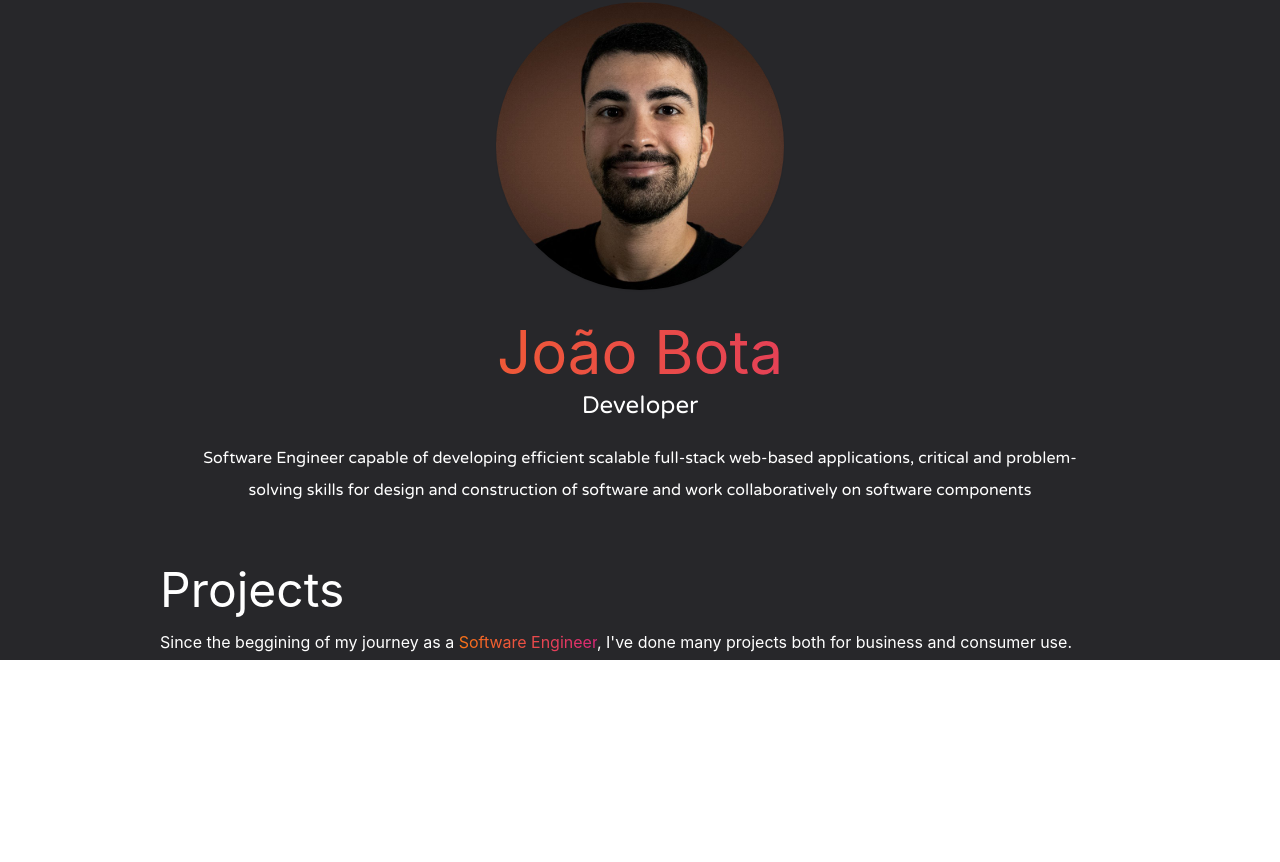
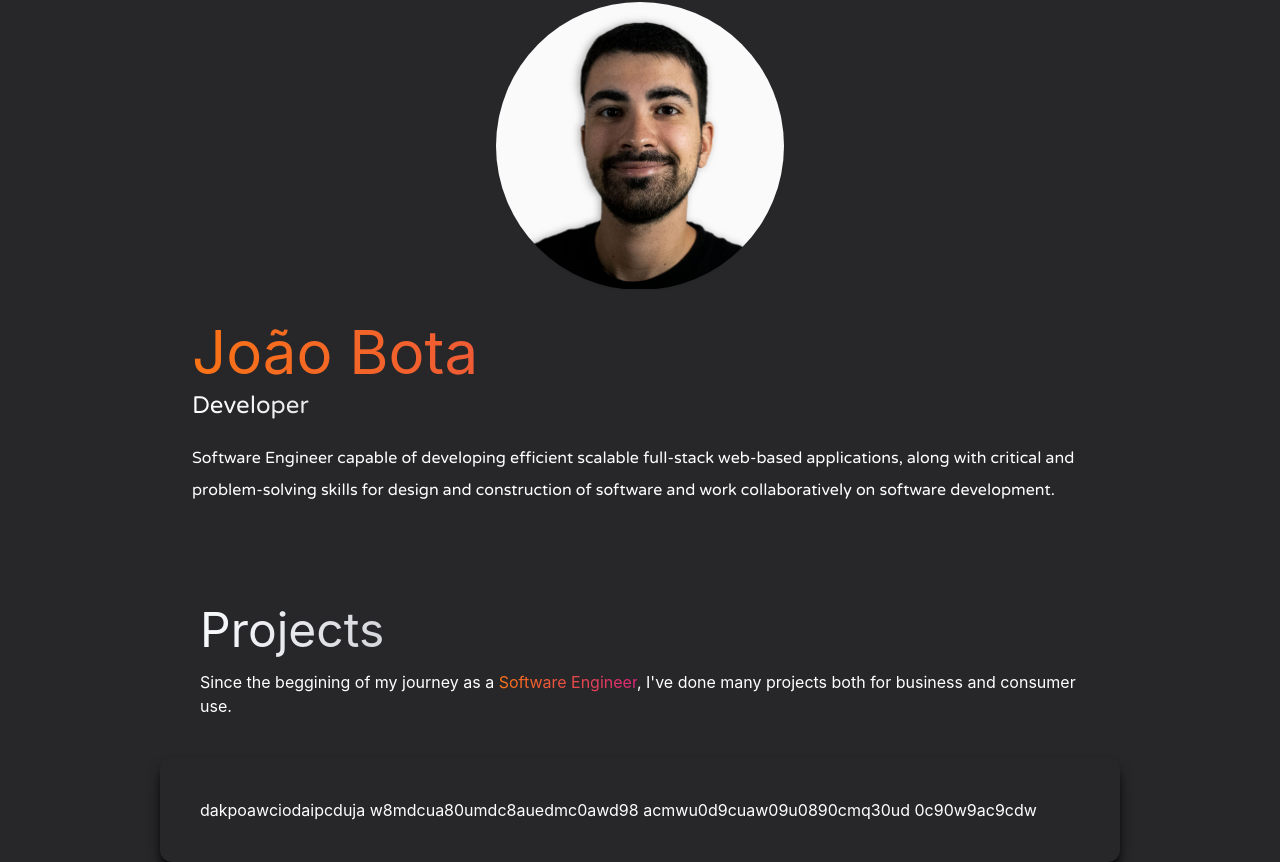
Before and after one commit to JoaopBota/joaopbota_portfolio, a Next.js app: page / in a window 1280 px wide. Shown: the part 140-1002 px from the top of the page. Before the commit the page ends 800 px from the top, so only its background shows below. Built offline with nearby package versions, Linux system fonts and the light colour scheme.

Commit message:
Design changes

```diff
--- a/pages/index.js
+++ b/pages/index.js
@@ -35,22 +35,29 @@
           </nav>
           <section>
             <div className=" relative mx-auto w-72"><Image className="rounded-full shadow-sm" src={profile_picture} /></div>
-            <div className=" text-center p-8">
+            <div className="p-8">
               <h2 className="text-transparent text-6xl bg-clip-text bg-gradient-to-r from-orange-500 to-pink-600">João Bota</h2>
-              <h3 className="text-2xl py-2 font-Varela text-white">Developer</h3>
+              <h3 className="text-2xl py-2 font-Varela text-transparent bg-clip-text bg-gradient-to-r from-white to-zinc-600">Developer</h3>
               <p className="text-md py-3 leading-8 font-Varela text-white">
                 Software Engineer capable of developing efficient scalable
-                full-stack web-based applications, critical and problem-solving
+                full-stack web-based applications, along with critical and problem-solving
                 skills for design and construction of software and work
-                collaboratively on software components
+                collaboratively on software development.
               </p>
             </div>
           </section>
 
           <section>
-            <div className=" text-white">
-              <h3 className="text-5xl py-4">Projects</h3>
+            <div className=" text-white p-10">
+              <h3 className="text-5xl text-transparent bg-clip-text bg-gradient-to-r from-slate-50 to-zinc-600 py-4 ">Projects</h3>
               <p >Since the beggining of my journey as a <span className=" text-transparent bg-clip-text bg-gradient-to-r from-orange-500 to-pink-600">Software Engineer</span>, I've done many projects both for business and consumer use.</p>
+            </div>
+            <div className="lg:flex shadow-lg shadow-black p-10 rounded-xl">
+              <p className="text-white">
+              dakpoawciodaipcduja
+              w8mdcua80umdc8auedmc0awd98
+              acmwu0d9cuaw09u0890cmq30ud
+              0c90w9ac9cdw</p>
             </div>
           </section>
 
```
Also changed, not shown: public/IMG_6620.jpg.
